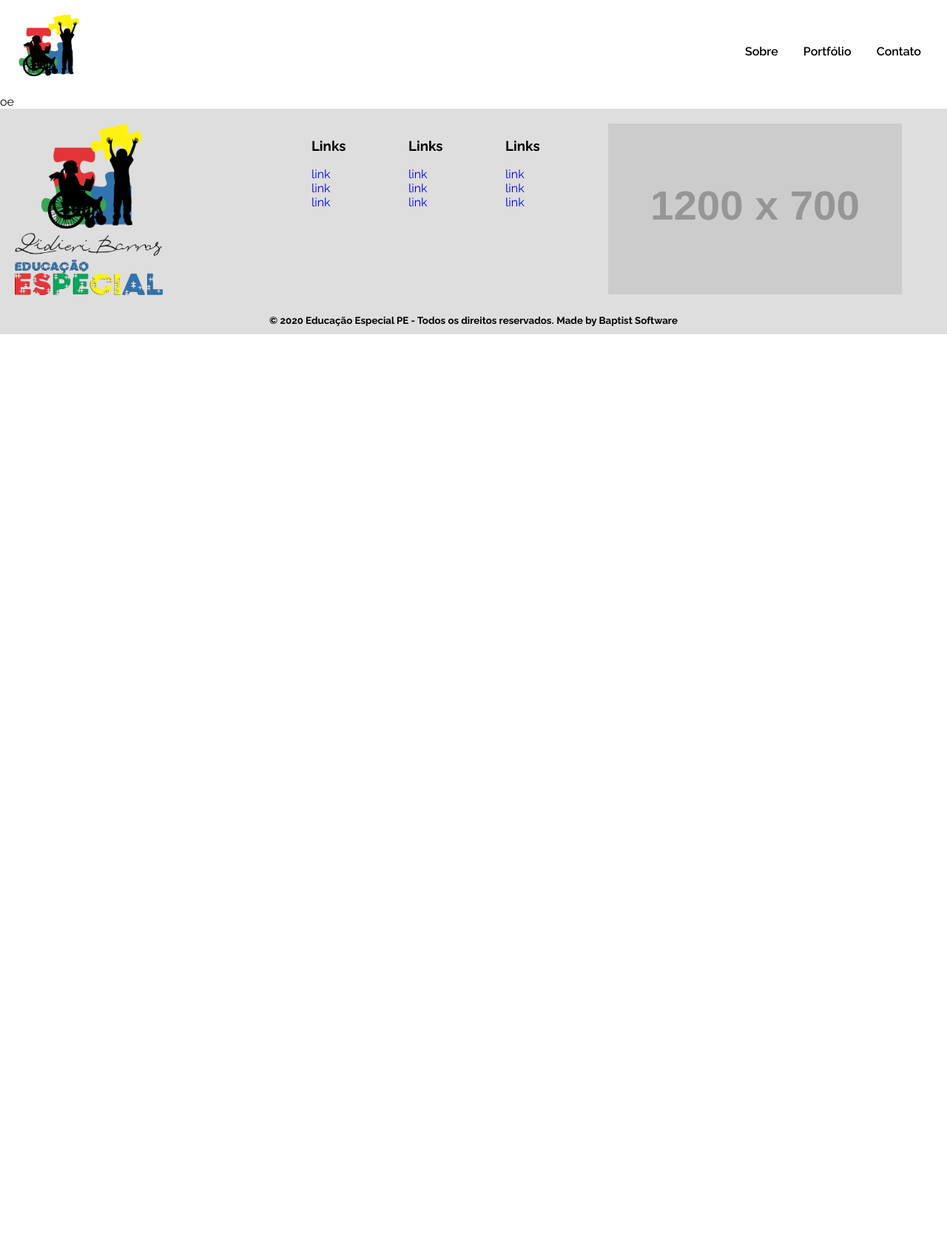
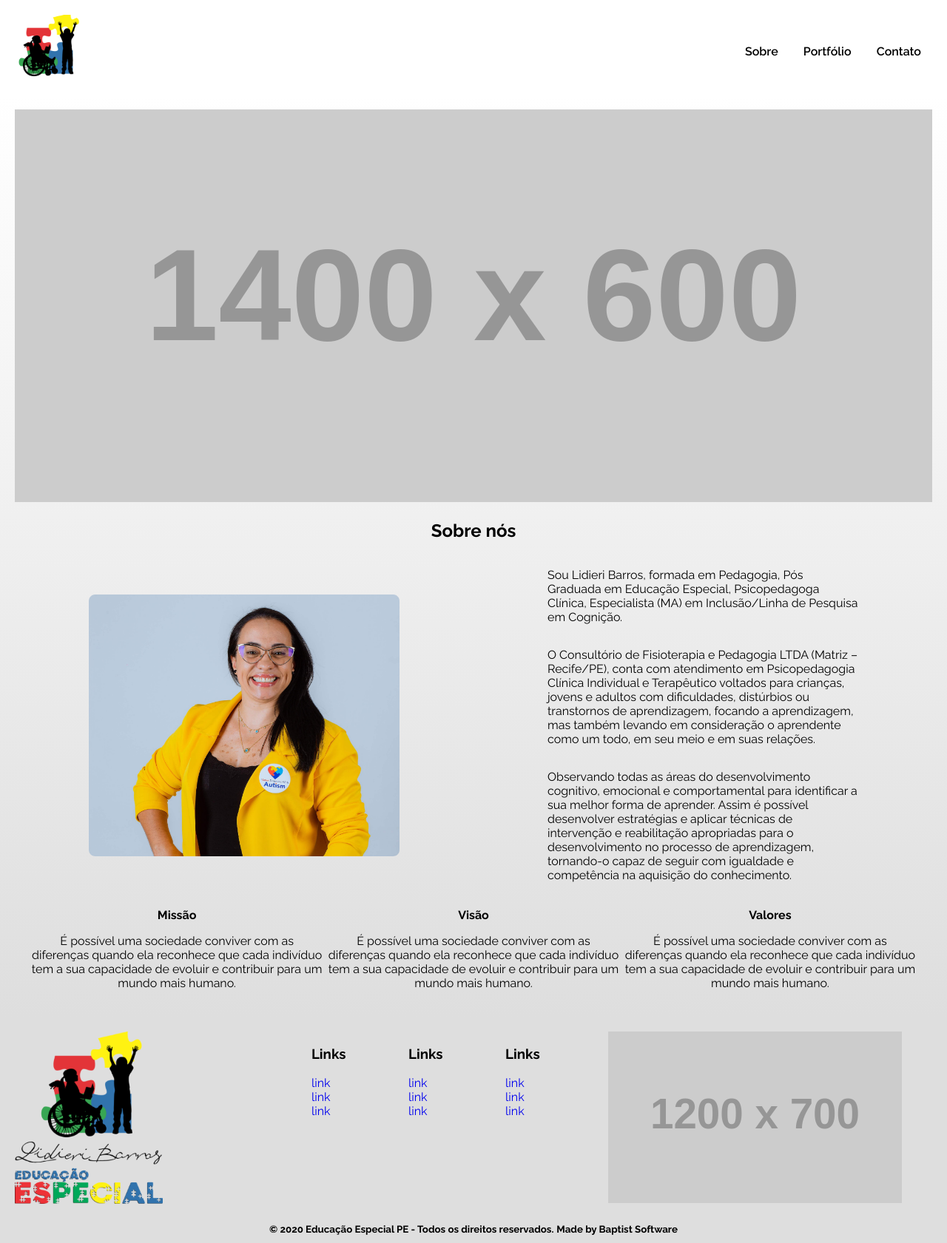
Before and after one commit to rannyeribaptist/educacao_especial, a Jekyll site: the page built from index.html, in a window 1280 px wide. Shown: the whole page at 74% size. Built offline with Jekyll 4.4.1, drawn with Linux system fonts in a browser that asks for light colours; a script that is not in the unit is left out; before the commit the page ends 900 px from its top, so only the background shows below that.

Commit message:
finished presentation's section

```diff
--- /dev/null
+++ b/_sass/components/presentation.scss
@@ -0,0 +1,17 @@
+@import "variables";
+
+.presentation {
+  text-align: center;
+  background-image: linear-gradient($white, $light-grey);
+
+  &__slider {
+    img {
+      max-width: 100%;
+    }
+  }
+
+  &__content {
+    padding: 20px;
+    @include breakpoint("limiter");
+  }
+}
--- /dev/null
+++ b/_sass/components/split.scss
@@ -0,0 +1,36 @@
+@import "variables";
+
+.split {
+  display: flex;
+  flex-direction: column;
+  height: 100%;
+  text-align: center;
+
+  @include breakpoint("medium") {
+    flex-direction: row;
+    text-align: left;
+  }
+
+  &--inverted {
+    flex-direction: column-reverse;
+
+    @include breakpoint("medium") { flex-direction: row; }
+  }
+
+  &__content {
+    display: flex;
+    flex-direction: column;
+    justify-content: center;
+    margin: 20px 0;
+
+    @include breakpoint("medium") {
+      width: 50%;
+      padding: 0 50px;
+      margin: 0;
+    }
+
+    @include breakpoint("large") { padding: 0 100px }
+
+    @include colors("background-color");
+  }
+}
--- a/assets/css/styles.scss
+++ b/assets/css/styles.scss
@@ -3,6 +3,8 @@
 // Color Variables, Breakpoints, utils and components
 @import "components/variables";
 @import "components/columns";
+@import "components/split";
+@import "components/presentation";
 @import "components/navbar";
 @import "components/footer";
 
@@ -15,7 +17,7 @@ a {
   text-decoration: none;
 }
 
-.responsive-image {
+.image-responsive {
   width: 100%;
   height: auto;
 }
--- a/index.html
+++ b/index.html
@@ -2,4 +2,42 @@
 layout: default
 ---
 
-oe
+<section class="presentation">
+  <div class="presentation__content">
+    <div class="presentation__slider">
+      <img src="https://via.placeholder.com/1400x600" alt="post-banner" class="image-responsive">
+    </div>
+
+    <div class="presentation__about">
+      <h1>Sobre nós</h1>
+
+      <div class="split">
+        <div class="split__content">
+          <img src="assets/images/dra-lidieri-barros.png" alt="doutora-lidieri-barros" class="image-responsive">
+        </div>
+        <div class="split__content">
+          <p>Sou Lidieri Barros, formada em Pedagogia, Pós Graduada em Educação Especial, Psicopedagoga Clínica, Especialista (MA) em Inclusão/Linha de Pesquisa em Cognição.</p>
+          <p>O Consultório de Fisioterapia e Pedagogia LTDA (Matriz – Recife/PE), conta com atendimento em Psicopedagogia Clínica Individual e Terapêutico voltados para crianças, jovens e adultos com dificuldades, distúrbios ou transtornos de aprendizagem, focando a aprendizagem, mas também levando em consideração o aprendente como um todo, em seu meio e em suas relações. </p>
+          <p>Observando todas as áreas do desenvolvimento cognitivo, emocional e comportamental para identificar a sua melhor forma de aprender. Assim é possível desenvolver estratégias e aplicar técnicas de intervenção e reabilitação apropriadas para o desenvolvimento no processo de aprendizagem, tornando-o capaz de seguir com igualdade e competência na aquisição do conhecimento.</p>
+        </div>
+      </div>
+
+      <br>
+
+      <div class="columns text-center">
+        <div class="column column--sm-1 column--md-3">
+          <strong>Missão</strong>
+          <p>É possível uma sociedade conviver com as diferenças quando ela reconhece que cada indivíduo tem a sua capacidade de evoluir e contribuir para um mundo mais humano.</p>
+        </div>
+        <div class="column column--sm-1 column--md-3">
+          <strong>Visão</strong>
+          <p>É possível uma sociedade conviver com as diferenças quando ela reconhece que cada indivíduo tem a sua capacidade de evoluir e contribuir para um mundo mais humano.</p>
+        </div>
+        <div class="column column--sm-1 column--md-3">
+          <strong>Valores</strong>
+          <p>É possível uma sociedade conviver com as diferenças quando ela reconhece que cada indivíduo tem a sua capacidade de evoluir e contribuir para um mundo mais humano.</p>
+        </div>
+      </div>
+    </div>
+  </div>
+</section>
```
Also changed, not shown: assets/images/dra-lidieri-barros.png (added).
